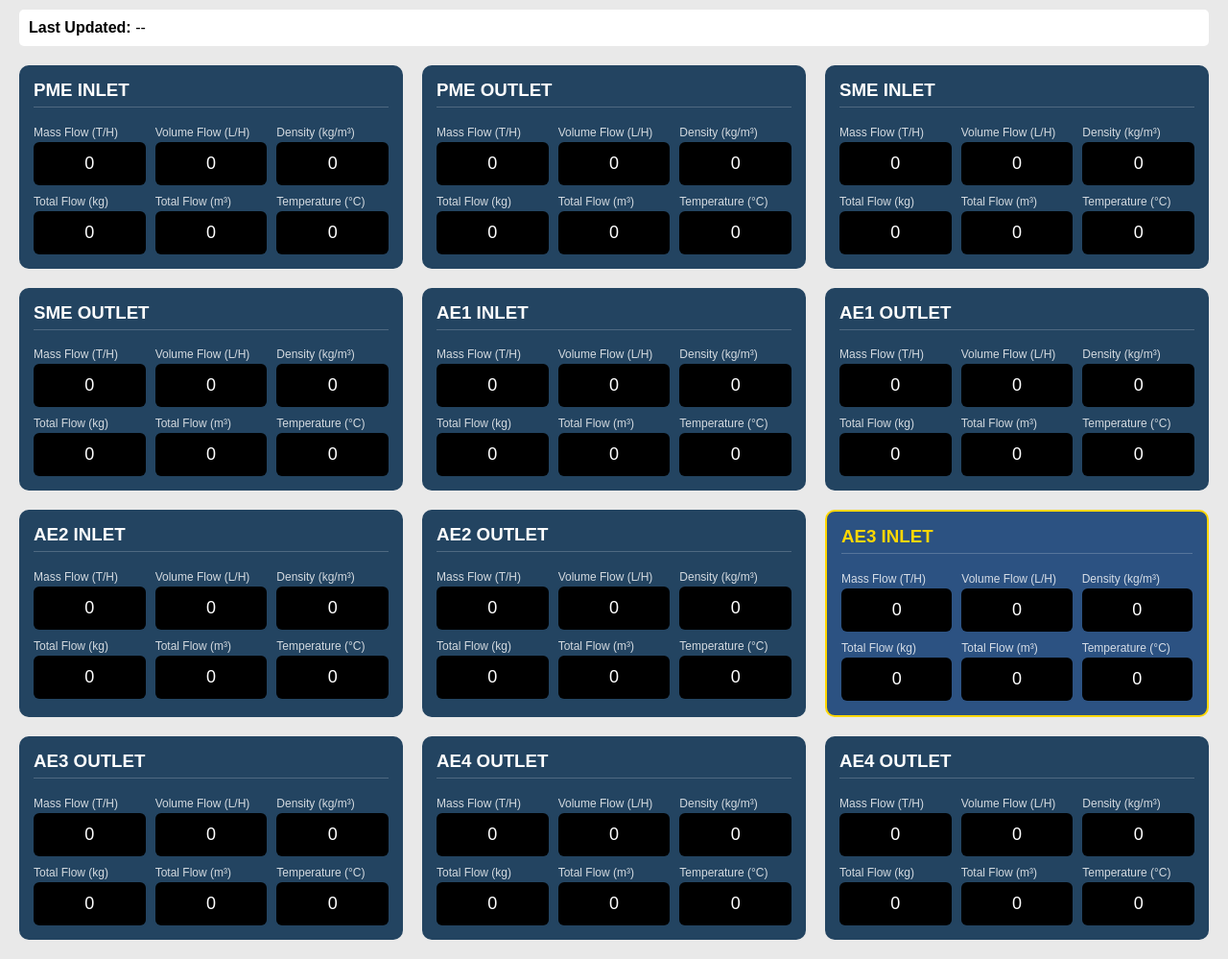
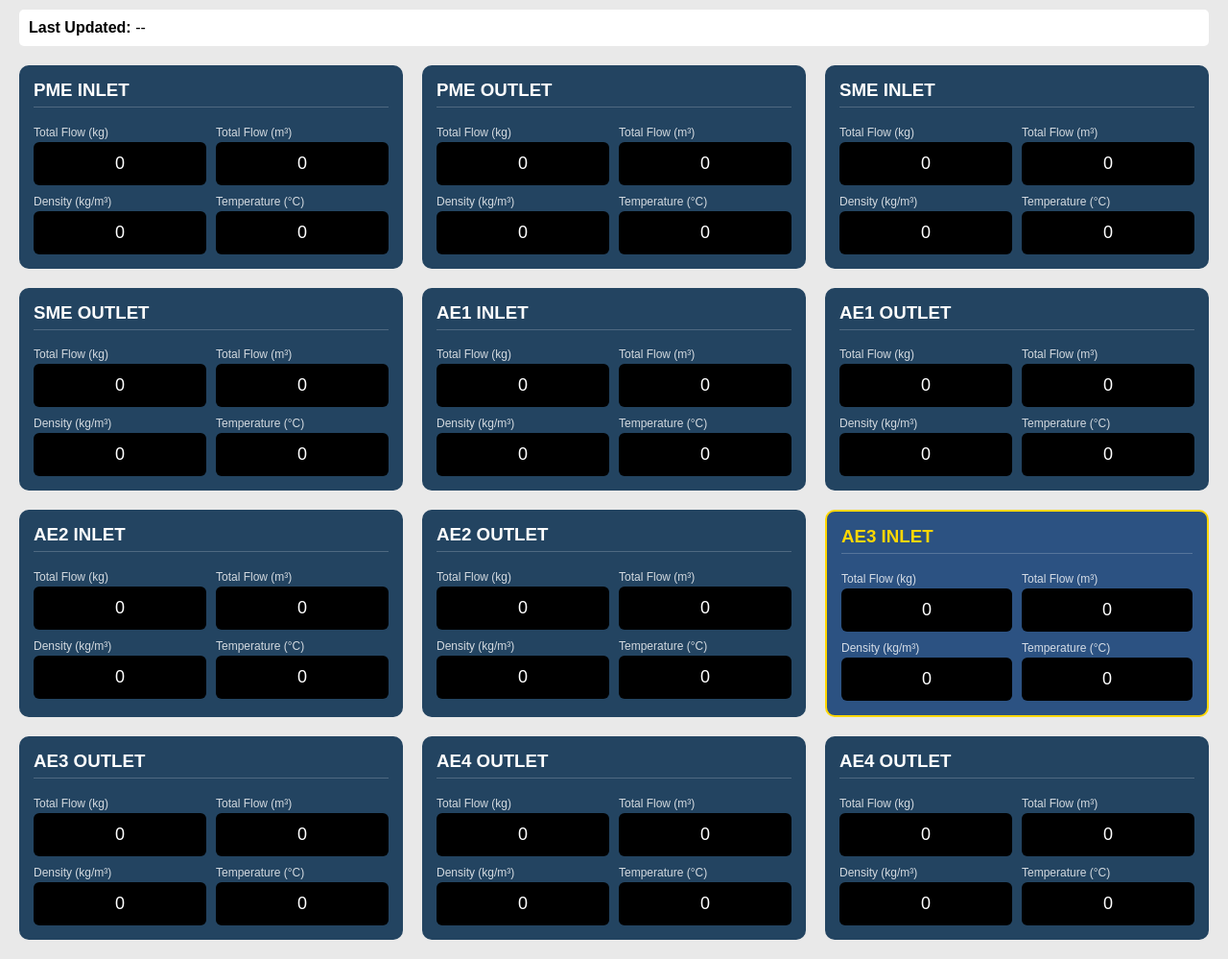
Before and after one commit to yogirajmagar07/SAGARFORTUNE, a Flask app: page /dashboard in a window 1280 px wide. Shown: the part 57-1056 px from the top of the page at 96% size. Run offline with Flask 3, Linux system fonts and the light colour scheme; the visitor is signed in with stand-in values (Sample User, id 1); data that the repository does not hold is empty.

Commit message:
Update index.html

```diff
--- a/templates/index.html
+++ b/templates/index.html
@@ -43,7 +43,7 @@ body{
 /* Row layout */
 .row{
     display:grid;
-    grid-template-columns: repeat(3, 1fr);
+    grid-template-columns: repeat(2, 1fr);
     gap:10px;
     margin-top:10px;
 }
@@ -142,14 +142,12 @@ const panels = [
 ];
 // Row structure
 const row1 = [
-    {label:"Mass Flow (T/H)", tag:"MassFlow"},
-    {label:"Volume Flow (L/H)", tag:"VolumeFlow"},
-    {label:"Density (kg/m³)", tag:"Density"}
+    {label:"Total Flow (kg)", tag:"Masstotal"},
+    {label:"Total Flow (m³)", tag:"Volumetotal"}
 ];
 
 const row2 = [
-    {label:"Total Flow (kg)", tag:"Masstotal"},
-    {label:"Total Flow (m³)", tag:"Volumetotal"},
+    {label:"Density (kg/m³)", tag:"Density"},
     {label:"Temperature (°C)", tag:"Temp"}
 ];
 
```
